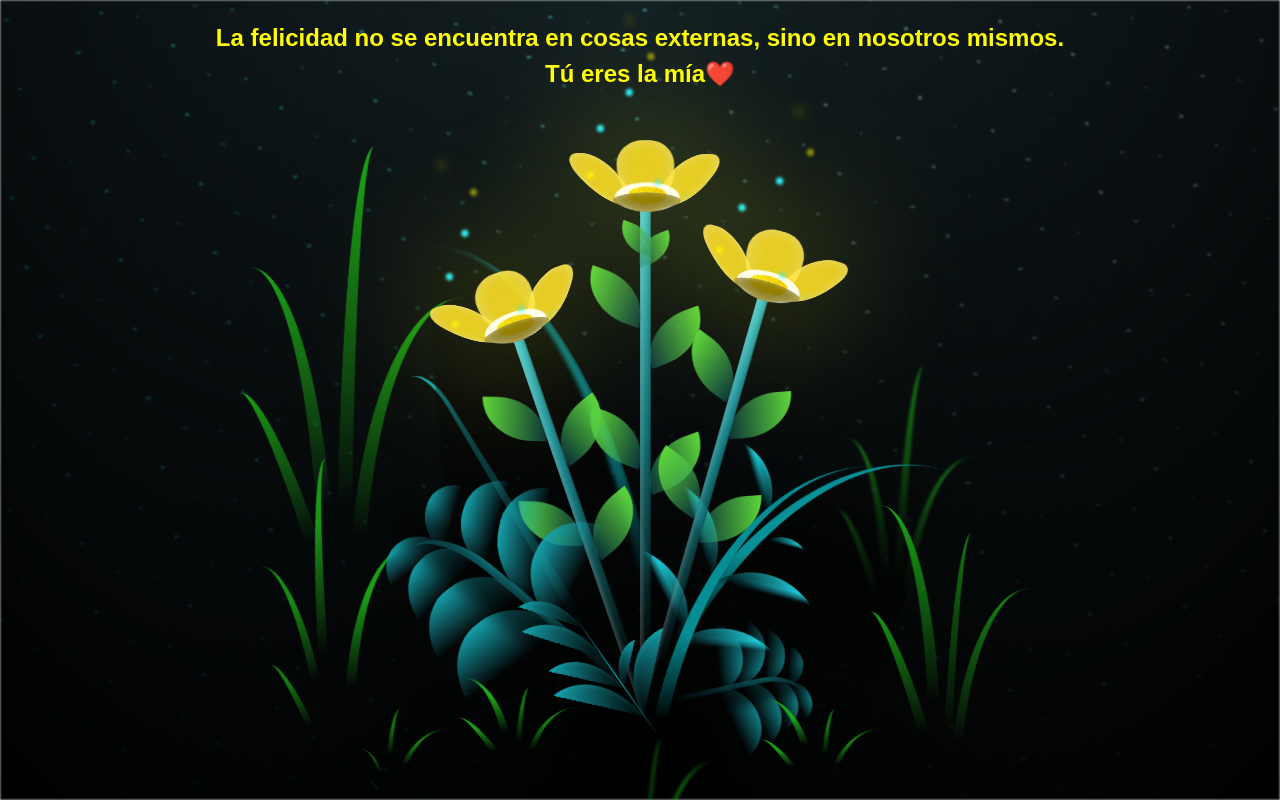
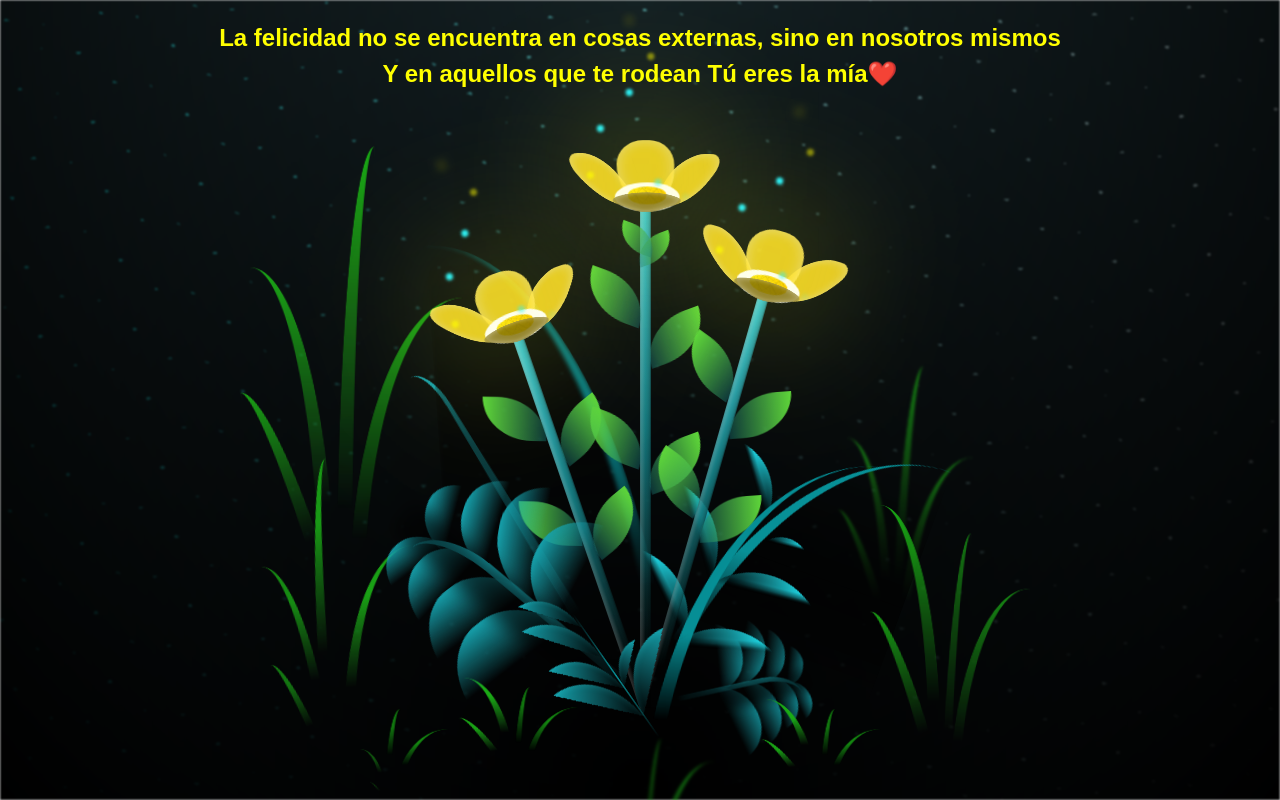
Before and after one commit to helcres/flores, a plain HTML site: page index.html in a window 1280 px wide. Drawn offline with Linux system fonts and the light colour scheme.

Commit message:
Update index.html

```diff
--- a/index.html
+++ b/index.html
@@ -5,7 +5,7 @@
     <meta charset="UTF-8" />
     <meta http-equiv="X-UA-Compatible" content="IE=edge" />
     <meta name="viewport" content="width=device-width, initial-scale=1.0" />
-    <title>Feliz Dia❤️</title>
+    <title>Feliz Dia ❤️</title>
     <style>
       *,
 *::after,
@@ -1646,7 +1646,8 @@ h1 {
   </head>
   <body class="container">
     <h1 class="titulo">
-        La felicidad no se encuentra en cosas externas, sino en nosotros mismos.<br>
+        La felicidad no se encuentra en cosas externas, sino en nosotros mismos<br>
+        Y en aquellos que te rodean
         Tú eres la mía❤️</h1>
 
     <div class="night"></div>
```
